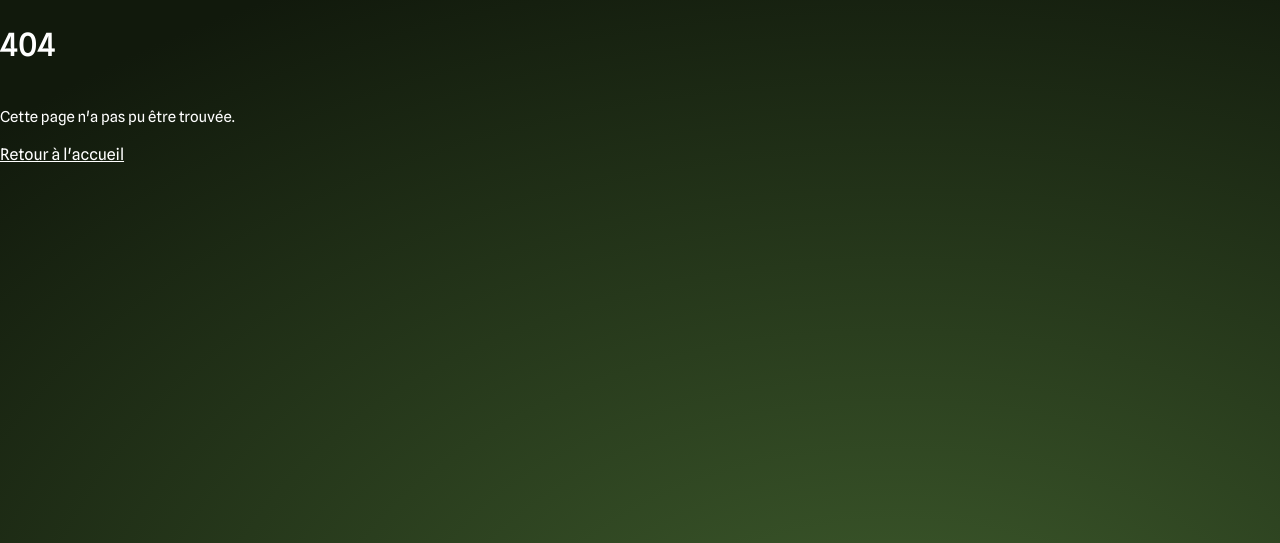
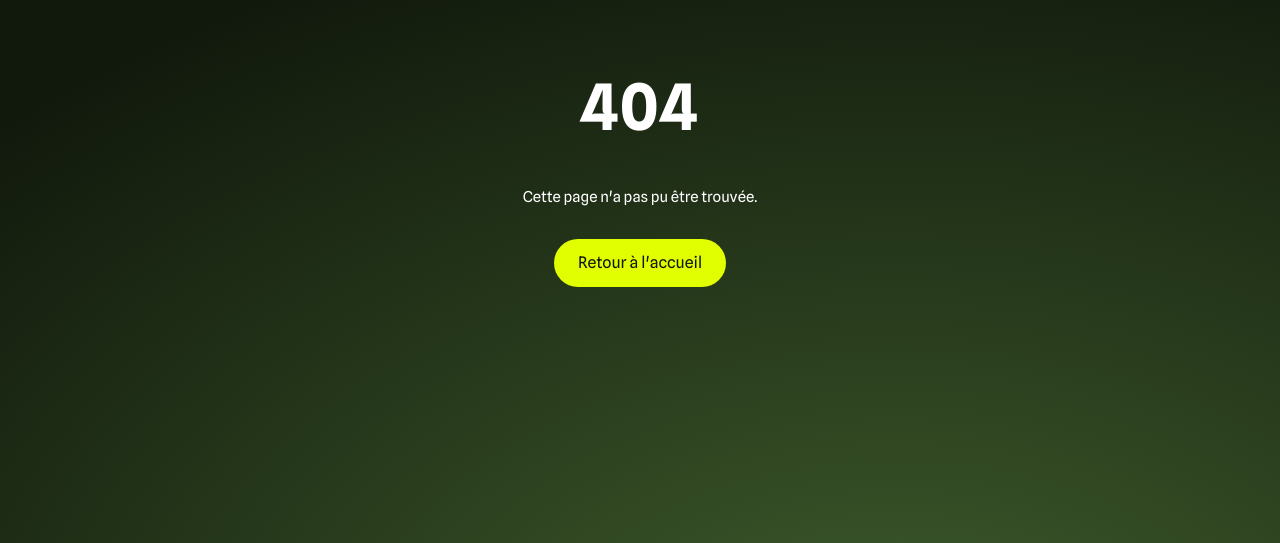
Before and after one commit to Clembs/Dodgestion, a PHP site: page /submit.php?form=1 in a window 1280 px wide. Shown: the part 104-647 px from the top of the page. Run offline with PHP 8.4, Linux system fonts and the light colour scheme; data that the repository does not hold is empty.

Commit message:
feat: page 404 plus sympa

```diff
--- a/src/views/404.php
+++ b/src/views/404.php
@@ -2,14 +2,35 @@
 
 <?php ob_start(); ?>
 
-<h1>404</h1>
+<main>
+  <h1>404</h1>
 
-<p>Cette page n'a pas pu être trouvée.</p>
+  <p>Cette page n'a pas pu être trouvée.</p>
 
-<a href="/index.php">
-  Retour à l'accueil
-</a>
+  <a class="button primary" href="/">
+    Retour à l'accueil
+  </a>
+</main>
 
 <?php $content = ob_get_clean(); ?>
 
+<?php ob_start(); ?>
+
+<style>
+  main {
+    display: flex;
+    flex-direction: column;
+    gap: 1rem;
+    align-items: center;
+  }
+
+  h1 {
+    font-size: 4rem;
+    font-weight: bold;
+    margin-bottom: 0;
+  }
+</style>
+
+<?php $head .= ob_get_clean(); ?>
+
 <?php require 'layout.php'; ?>
```
